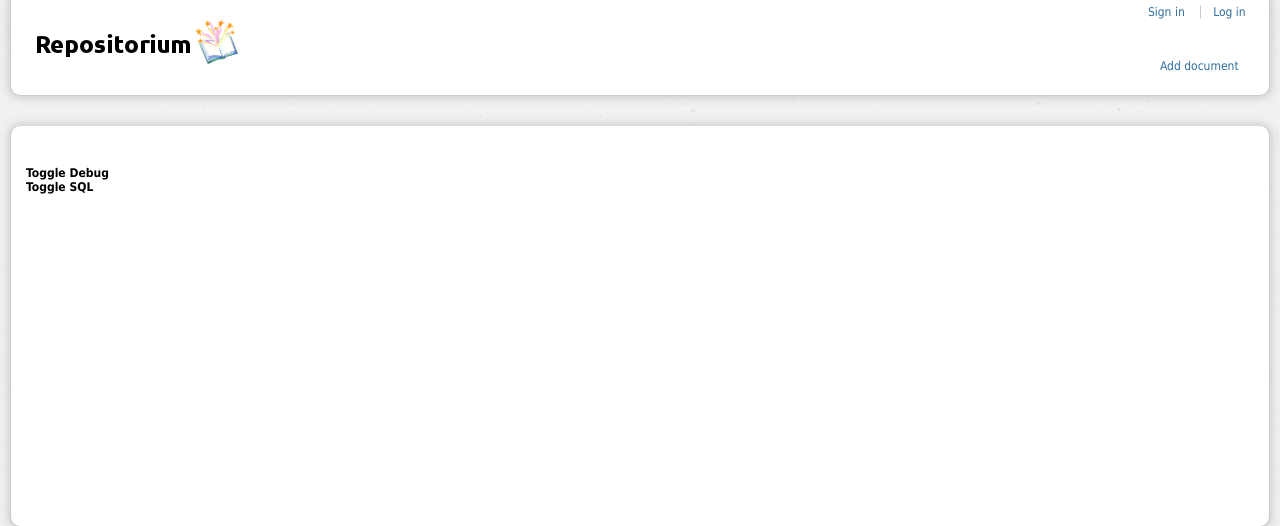
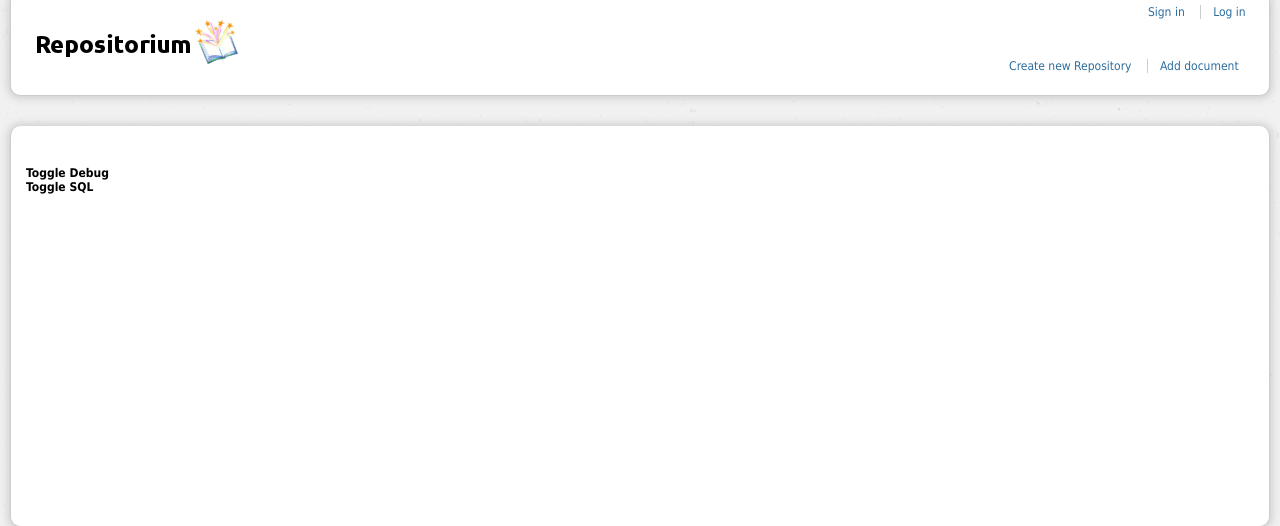
Before and after one commit to jyby/repositorium, a CakePHP app: the page made by app/views/layouts/default.ctp in a window 1280 px wide. Shown: the top 526 px of the page. Run offline with PHP 8.4 and a stand-in for CakePHP, Linux system fonts and the light colour scheme; the template is opened without the code that fills it, so the values that code supplies are empty; some libraries are stand-ins or nearby versions.

Commit message:
this will be the layout for most of the site

```diff
--- a/app/views/layouts/default.ctp
+++ b/app/views/layouts/default.ctp
@@ -116,6 +116,8 @@
                         <?php if($this->Session->check('User.esAdmin') or $this->Session->check('User.esExperto')): ?>
 	                    <li><?php echo $this->Html->link('Manage', array('controller' => 'admin_documentos'));?></li>
                     	<?php endif; ?>
+                    	<li><?php echo $this->Html->link('Create new Repository', array('controller' => 'repositories', 'action' => 'create'));?></li>
+
                         <li><?php echo $this->Html->link('Add document', array('controller' => 'documents', 'action' => 'upload'));?></li>
                         <?php if($this->Session->check('User.id') and $this->Session->read('User.id') > 1): ?>
                         <li><?php echo $this->Html->link('Earn points', array('controller' => 'points', 'action' => 'earn')); ?></li>
```
